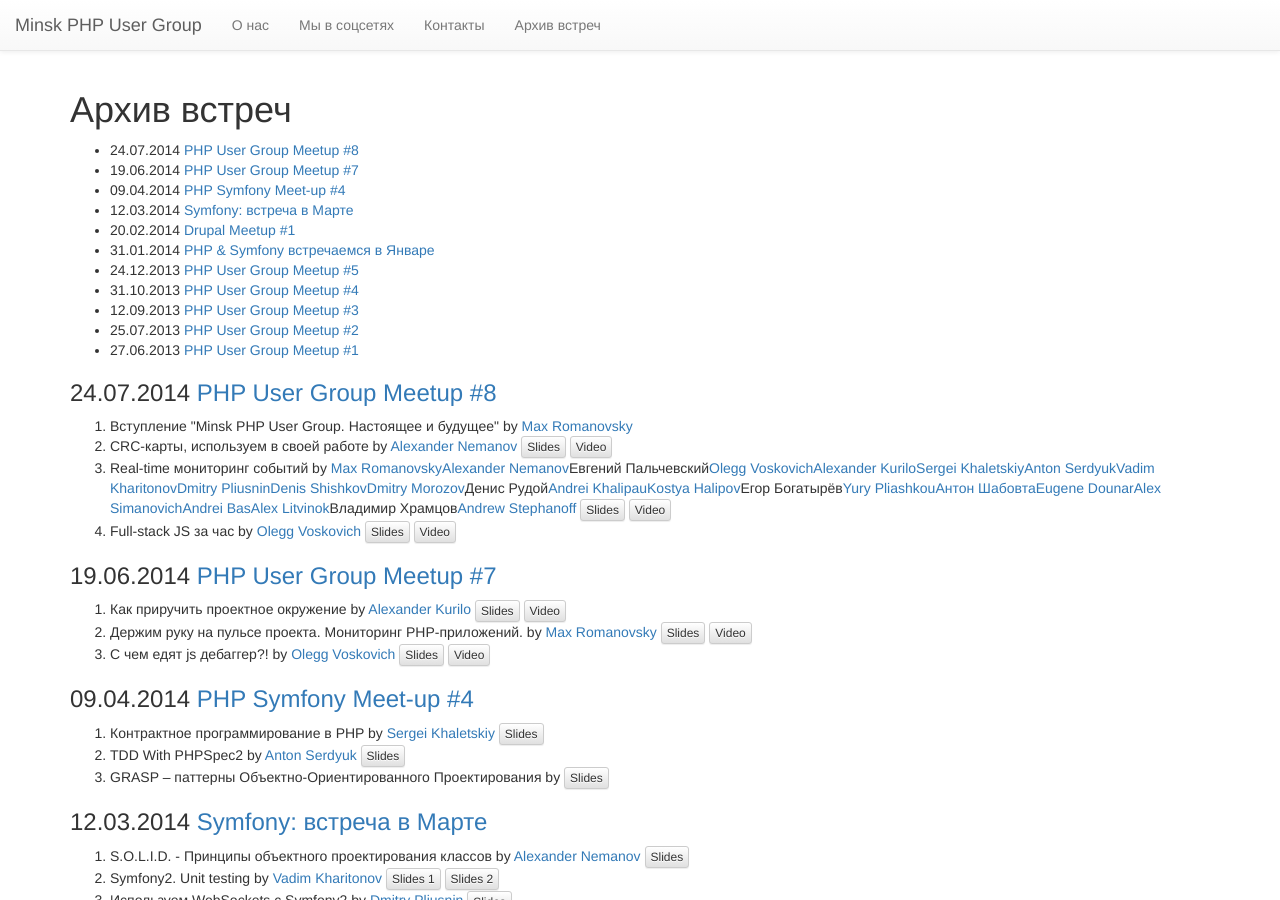
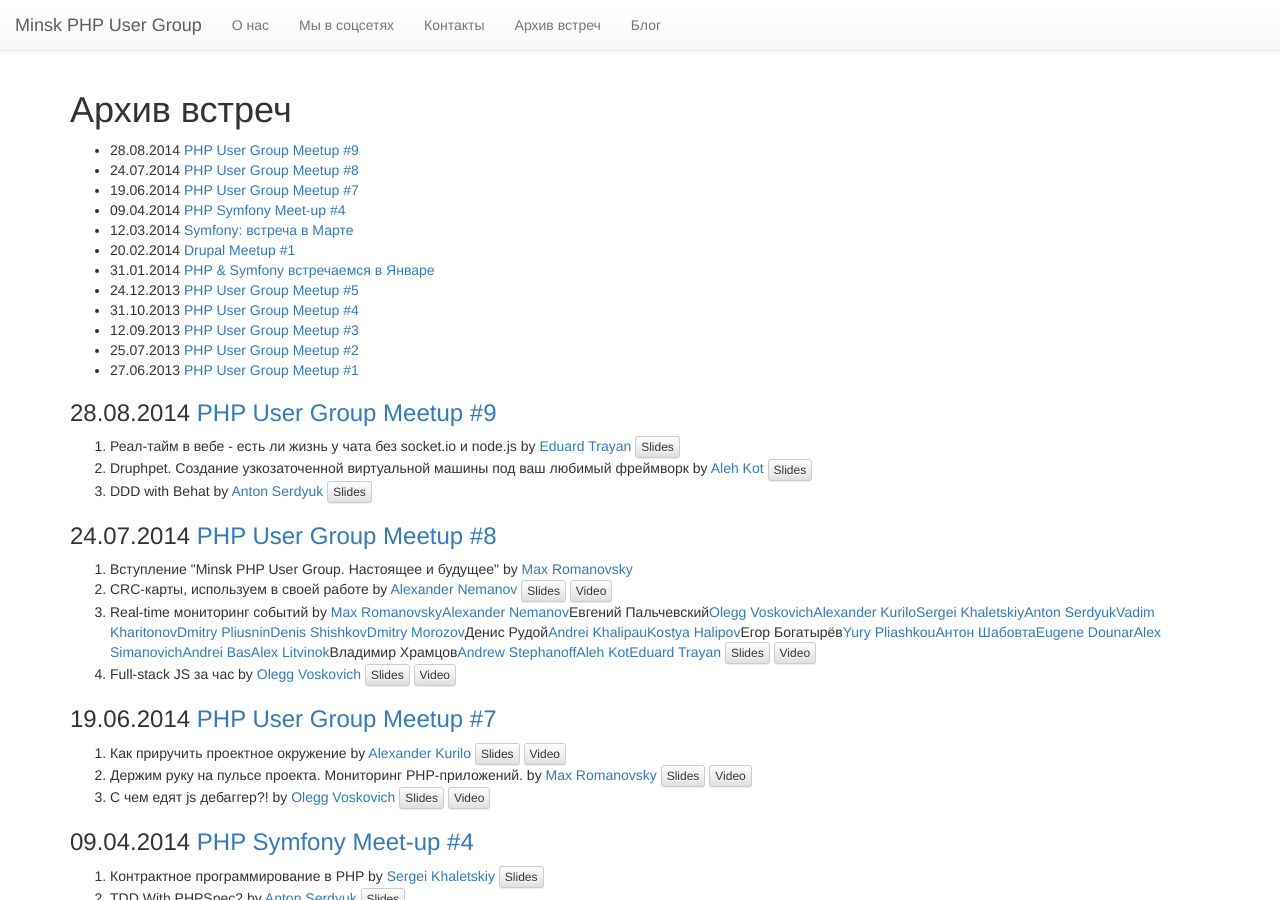
Before and after one commit to phpminsk/phpminsk.github.io, a Jekyll site: the page built from meetups.html, in a window 1280 px wide and 900 px high. Built offline with Jekyll 4.4.1, drawn with Linux system fonts in a browser that asks for light colours; nearby versions of some CDN libraries.

Commit message:
Meetup #9 archive + blog

```diff
--- a/_config.yml
+++ b/_config.yml
@@ -1,2 +1,3 @@
 title: Minsk PHP User Group
+url: http://phpusergroup.org
 google_analytics_tracking_id: UA-53375478-1
--- a/_data/meetups.yml
+++ b/_data/meetups.yml
@@ -1,3 +1,25 @@
+- date: 28.08.2014
+  title: "PHP User Group Meetup #9"
+  facebook_event_id: 600891746698048
+  talks:
+    - title: Реал-тайм в вебе - есть ли жизнь у чата без socket.io и node.js
+      speakers:
+        - Eduard Trayan
+      slides:
+        - http://www.slideshare.net/EduardTrayan/real-time-web-38478161
+
+    - title: Druphpet. Создание узкозаточенной виртуальной машины под ваш любимый фреймворк
+      speakers:
+        - Aleh Kot
+      slides:
+        - http://htmlpreview.github.io/?https://github.com/alehkot/impress.js/blob/druphpet-aug-2014/index.html#/start
+
+    - title: DDD with Behat
+      speakers:
+        - Anton Serdyuk
+      slides:
+        - http://www.slideshare.net/antonserdyuk/ddd-with-behat
+
 - date: 24.07.2014
   title: "PHP User Group Meetup #8"
   facebook_event_id: 810171045689601
--- a/_data/speakers.yml
+++ b/_data/speakers.yml
@@ -62,3 +62,9 @@
 
 - name: Andrew Stephanoff
   facebook: andrew.stephanoff
+
+- name: Aleh Kot
+  facebook: aleh.kot
+
+- name: Eduard Trayan
+  facebook: trayan.eduard
--- a/_layouts/default.html
+++ b/_layouts/default.html
@@ -15,6 +15,9 @@
 
     <!-- Custom styles -->
     <link rel="stylesheet" href="/css/style.css">
+
+    <!-- RSS feed -->
+    <link rel="alternate" type="application/rss+xml" href="/rss.xml" />
 
     <!-- IE10 viewport hack for Surface/desktop Windows 8 bug -->
     <script src="../../assets/js/ie10-viewport-bug-workaround.js"></script>
@@ -48,6 +51,7 @@
                 <li><a href="/#social">Мы в соцсетях</a></li>
                 <li><a href="/#contacts">Контакты</a></li>
                 <li><a href="/meetups.html">Архив встреч</a></li>
+                <li><a href="/blog.html">Блог</a></li>
             </ul>
         </div>
         <!-- /.navbar-collapse -->
```
Also changed, not shown: _posts/2014-08-31-meetup-9.md (added, +13 -0 lines), blog.html (added, +8 -0 lines), index.html (+4 -4 lines), rss.xml (added, +26 -0 lines), Gemfile.lock.
